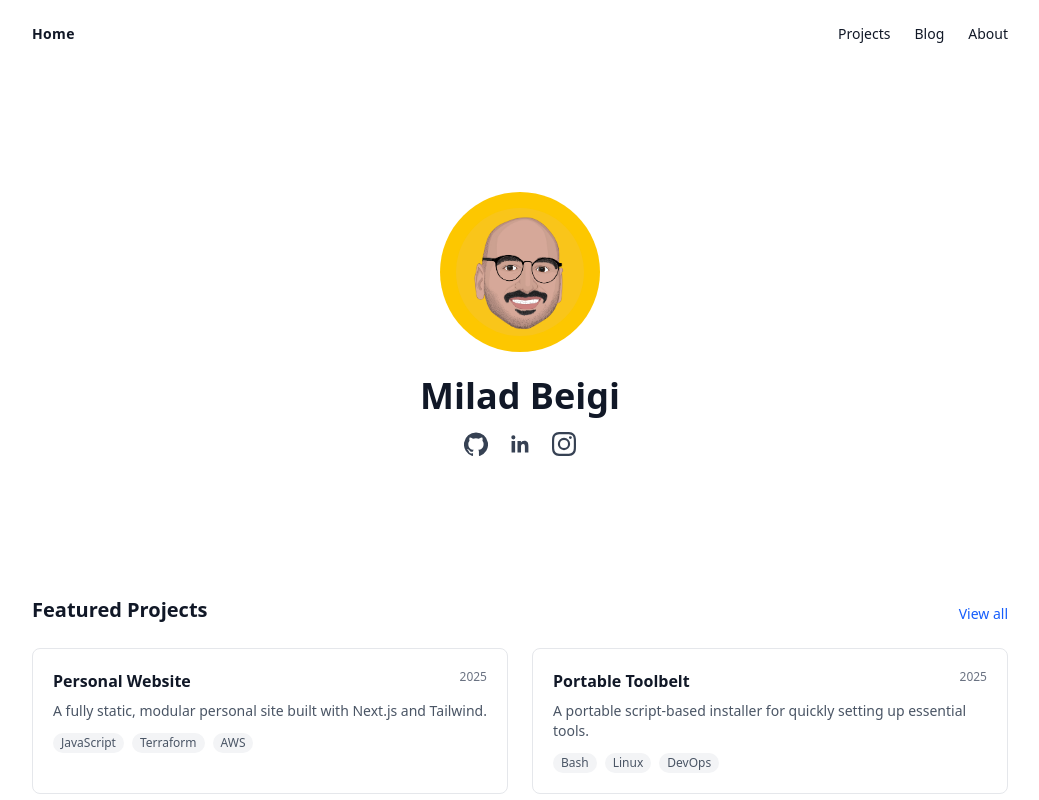
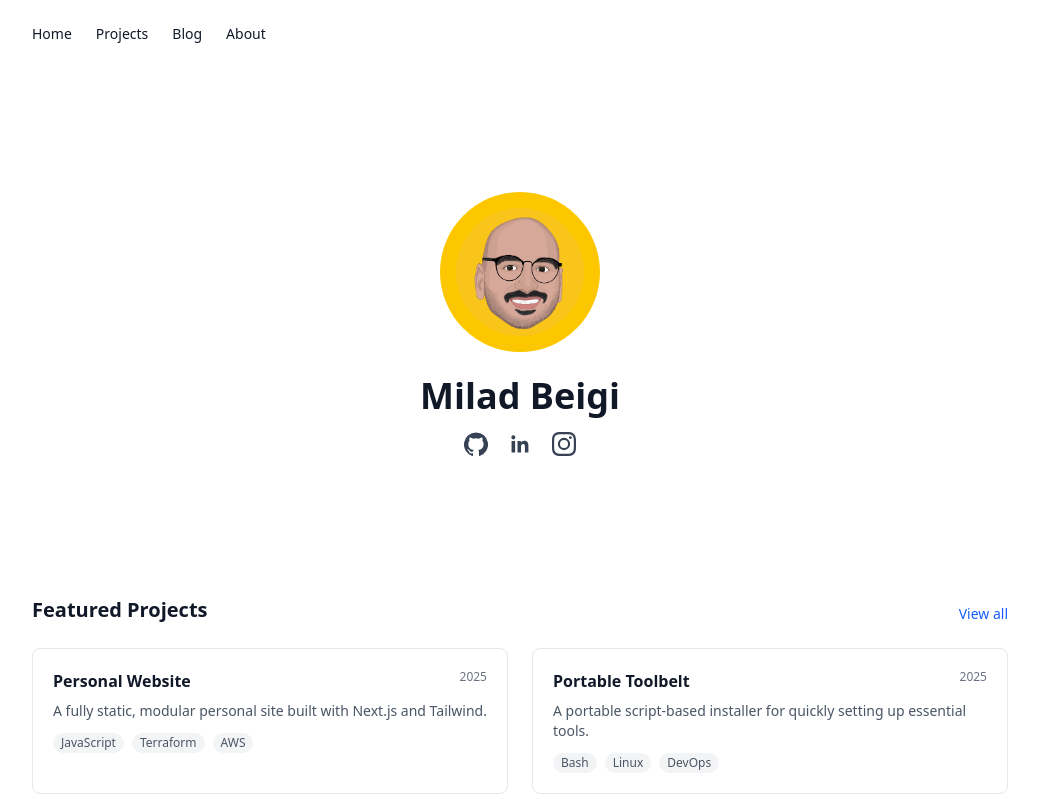
Before and after one commit to miladbeigi/milad.cloud, a Next.js app in the folder website/: page / in a window 1280 px wide. Shown: the top 800 px of the page, without its empty margins (120-1159 px from the left). Built offline with nearby package versions, Linux system fonts and the light colour scheme.

Commit message:
feat: update HTML files and top navbar

```diff
--- a/website/src/app/layout.js
+++ b/website/src/app/layout.js
@@ -23,11 +23,11 @@ export default function RootLayout({ children }) {
 function Header() {
   return (
     <header className="flex items-center justify-between py-6">
-      <a href="/" className="text-sm font-semibold tracking-wide hover:underline">Home</a>
       <nav className="space-x-6 text-sm font-medium">
-        <a className="hover:underline" href="/projects/">Projects</a>
-        <a className="hover:underline" href="/blog/">Blog</a>
-        <a className="hover:underline" href="/about/">About</a>
+        <a href="/" className="hover:underline">Home</a>
+        <a href="/projects/" className="hover:underline">Projects</a>
+        <a href="/blog/" className="hover:underline">Blog</a>
+        <a href="/about/" className="hover:underline">About</a>
       </nav>
     </header>
   );
```
Also changed, not shown: 13 other files (tests, documents, lock files or other folders).
